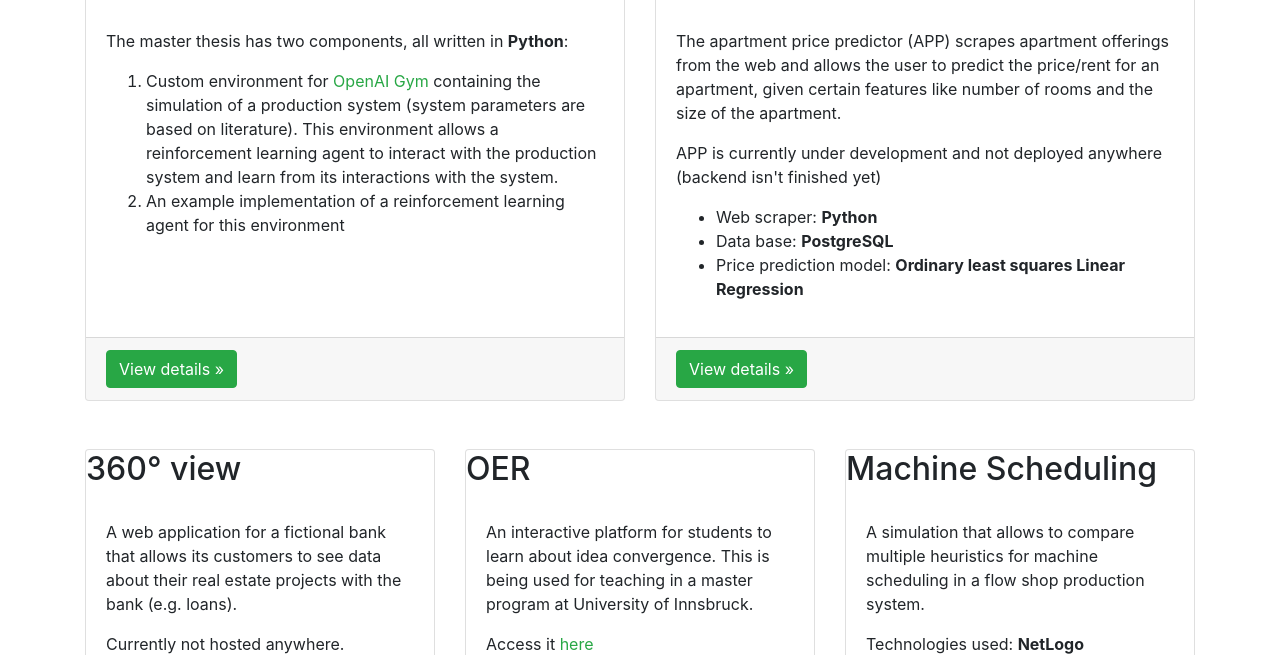
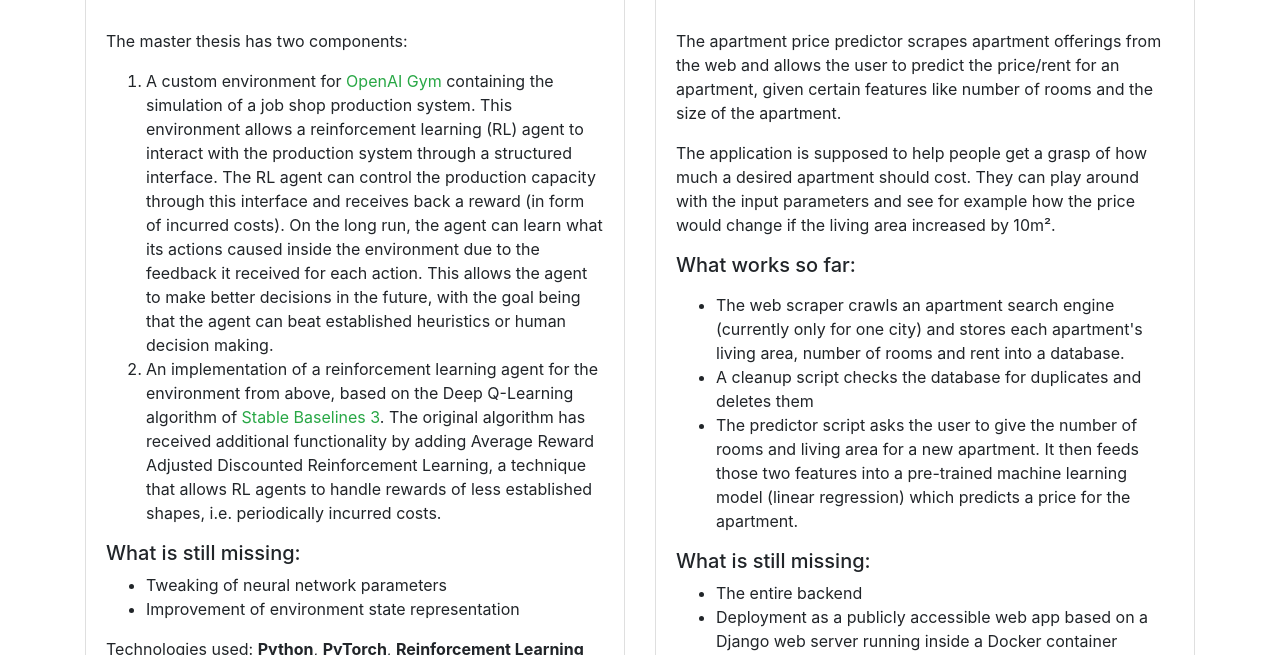
Before and after one commit to sebwindm/sebwindm.github.io, a plain HTML site: page index.html in a window 1280 px wide. Shown: the part 297-952 px from the top of the page. Drawn offline with nearby package versions, Linux system fonts and the light colour scheme.

Commit message:
minor changes

```diff
--- a/index.html
+++ b/index.html
@@ -33,14 +33,31 @@
                 <div class="card">
                     <h2 class="card-title">Untitled - master thesis</h2>
                     <div class="card-body">
-                    <p class="card-text"> The master thesis has two components, all written in <b>Python</b>:
+                    <p class="card-text"> The master thesis has two components:
                     </p>
                     <ol>
-                        <li>Custom environment for <a class="text-success" href="http://gym.openai.com/">OpenAI Gym</a> containing the simulation of a production system (system parameters are based on literature). This environment allows a reinforcement learning agent to interact with the production system and learn from its interactions with the system.
+                        <li>A custom environment for <a class="text-success" href="http://gym.openai.com/">OpenAI Gym</a> containing the simulation of a job shop production system.
+                            This environment allows a reinforcement learning (RL) agent to interact with the production system through a structured interface.
+                            The RL agent can control the production capacity through this interface and receives back a reward (in form of incurred costs).
+                            On the long run, the agent can learn what its actions caused inside the environment due to the feedback it received for each action.
+                            This allows the agent to make better decisions in the future, with the goal being that the agent can beat
+                            established heuristics or human decision making.
                         </li>
-                        <li>An example implementation of a reinforcement learning agent for this environment
+                        <li>An implementation of a reinforcement learning agent for the environment from above, based on the Deep Q-Learning algorithm
+                            of <a class="text-success" href="https://stable-baselines3.readthedocs.io/en/master/">Stable Baselines 3</a>.
+                        The original algorithm has received additional functionality by adding Average Reward Adjusted Discounted Reinforcement Learning,
+                        a technique that allows RL agents to handle rewards of less established shapes, i.e. periodically incurred costs.
                         </li>
-                    </ol></div>
+                    </ol>
+                    <h5 class="card-text">What is still missing:</h5>
+                    <ul>
+                        <li>Tweaking of neural network parameters</li>
+                        <li>Improvement of environment state representation</li>
+                    </ul>
+                    <p class="card-text">Technologies used:
+                        <b>Python</b>, <b>PyTorch</b>, <b>Reinforcement Learning</b></p></div>
+
+
                     <div class="card-footer">
                         <a class="btn btn-secondary btn-success" href="https://github.com/sebwindm/masterarbeit" role="button">View
                             details &raquo;</a>
@@ -52,15 +69,39 @@
                 <div class="card">
                     <h2 class="card-title">Apartment price predictor</h2>
                     <div class="card-body">
-                    <p class="card-text">The apartment price predictor (APP) scrapes apartment offerings from the web and allows the user
+                    <p class="card-text">The apartment price predictor scrapes apartment offerings from the web and allows the user
                         to predict the price/rent for an apartment, given certain features like number of rooms and the
                         size of the apartment.</p>
-                    <p class="card-text">APP is currently under development and not deployed anywhere (backend isn't finished yet)</p>
-                    <ul>
-                        <li>Web scraper: <b>Python</b></li>
-                        <li>Data base: <b>PostgreSQL</b></li>
-                        <li>Price prediction model: <b>Ordinary least squares Linear Regression </b></li>
-                    </ul></div>
+                        <p class="card-text">The application is supposed to help people get a grasp of how much a desired apartment should cost.
+                        They can play around with the input parameters and see for example how the price would change if the living area
+                        increased by 10m².
+                        </p>
+                    <h5 class="card-text">What works so far:</h5>
+                    <p class="card-text">
+                        <ul>
+                            <li>
+                                The web scraper crawls an apartment search engine (currently only for one city) and
+                                 stores each apartment's living area, number of rooms and rent into a database.
+                            </li>
+                            <li>A cleanup script checks the database for duplicates and deletes them</li>
+                            <li>The predictor script asks the user to give the number of rooms and living area for a new apartment.
+                                It then feeds those two features into a pre-trained machine learning model (linear regression) which
+                                predicts a price for the apartment.
+                            </li>
+
+                        </ul>
+                        <h5 class="card-text">What is still missing:</h5>
+                        <ul>
+                            <li>The entire backend</li>
+                            <li>Deployment as a publicly accessible web app based on a Django web server running inside a Docker container </li>
+                        </ul>
+
+                </p>
+
+                    <p class="card-text">Technologies used:
+                        <b>Python</b>, <b>PostgreSQL</b>, <b>Linear Regression</b></p>
+                    </div>
+
 
                     <div class="card-footer">
                         <a class="btn btn-secondary btn-success" href="https://github.com/sebwindm/apartment-price-predictor"
```
